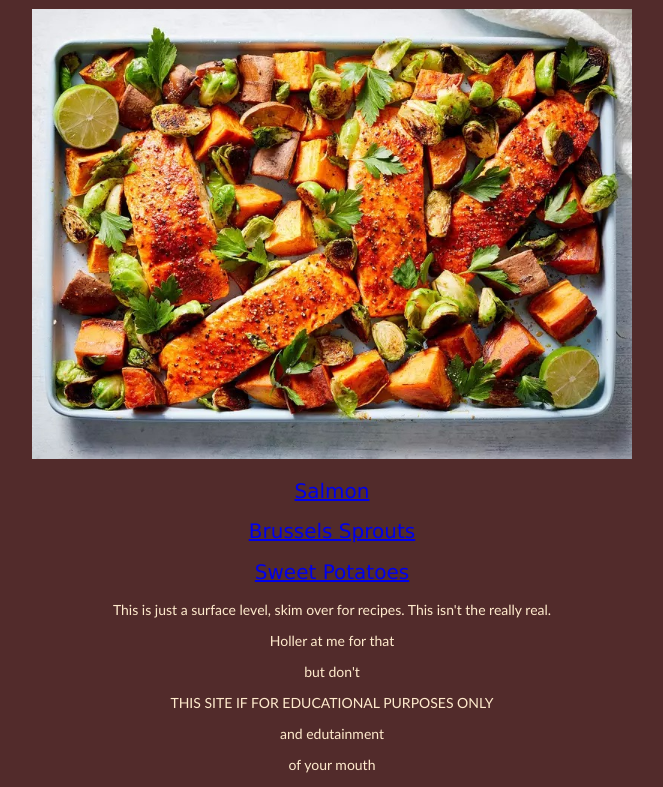
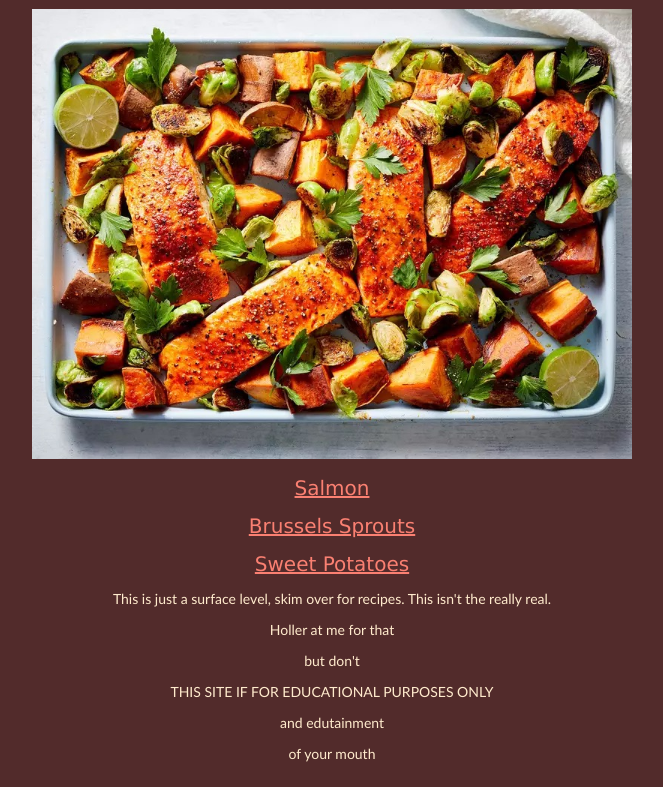
Before and after one commit to schoi38/sunnys-earthy-eats, a plain HTML site: page index.html in a window 1280 px wide. Shown: the part 106-893 px from the top of the page, without its empty margins (308-971 px from the left). Drawn offline with Linux system fonts and the light colour scheme.

Commit message:
Edit anchor colors

```diff
--- a/index.html
+++ b/index.html
@@ -14,9 +14,10 @@
 
     <img src="./earthy.jpeg" alt="a cookie sheet covered in baked/roasted salmon, brussels sprouts, and sweet potatoes">
 
-    <h2><a href="./recipes/salmon.html">Salmon</a></h2>
-    <h2><a href="./recipes/bs.html">Brussels Sprouts</a></h2>
-    <h2><a href="./recipes/sp.html">Sweet Potatoes</a></h2>
+    <p><a href="./recipes/salmon.html">Salmon</a></p>
+    <p><a href="./recipes/bs.html">Brussels Sprouts</a></p>
+    <p><a href="./recipes/sp.html">Sweet Potatoes</a></p>
+
 
     <p>This is just a surface level, skim over for recipes. This isn't the really real.</p>
     <p>Holler at me for that</p>
--- a/styles.css
+++ b/styles.css
@@ -18,7 +18,8 @@ img {
     height: 450px;
 }
 
-h2 {
+a {
+    color: salmon;
     font-size: 20px;
     font-weight: 400;
     font-family: 'Lucida Sans', 'Lucida Sans Regular', 'Lucida Grande', 'Lucida Sans Unicode', Geneva, Verdana, sans-serif;
```
